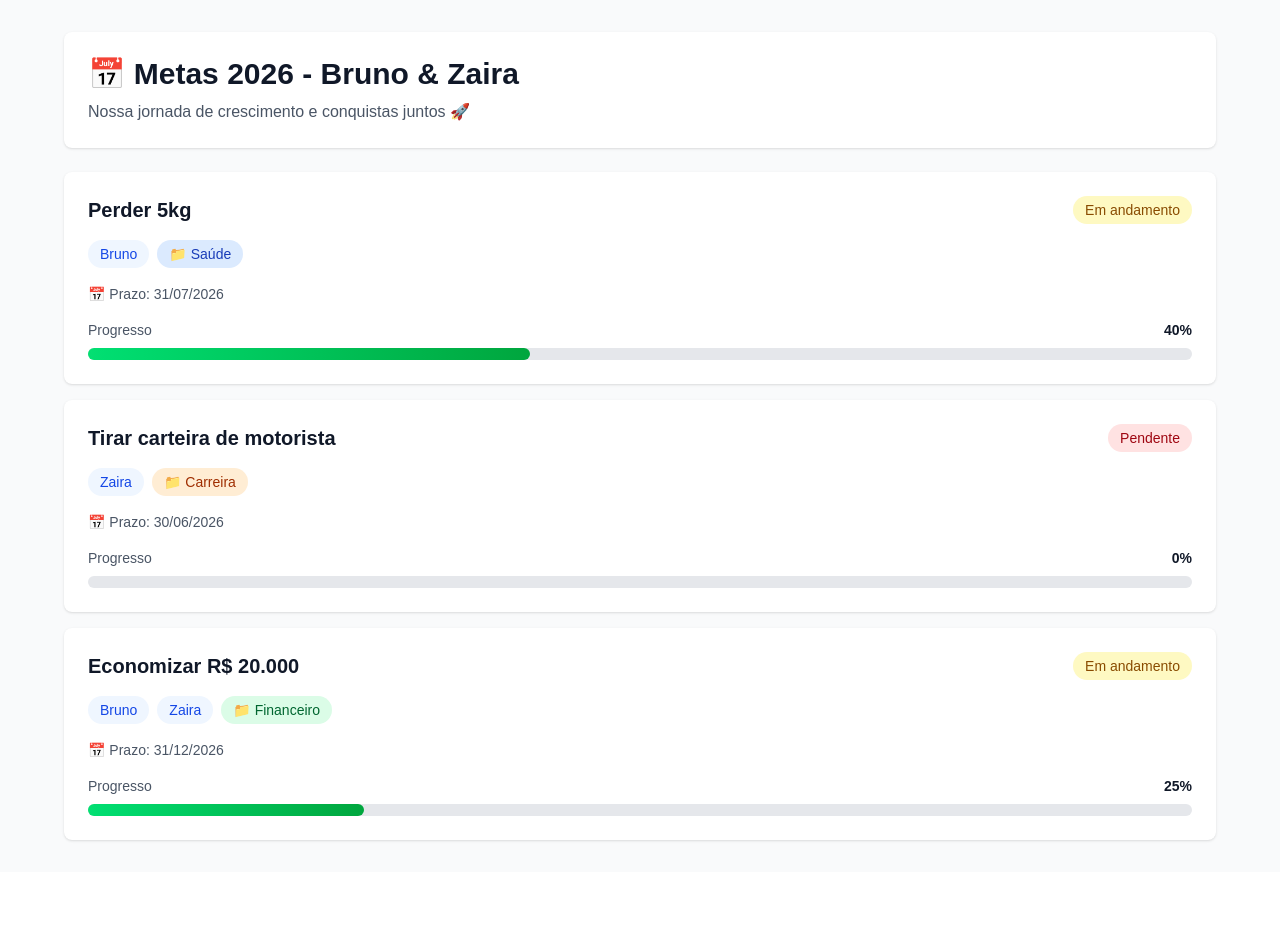
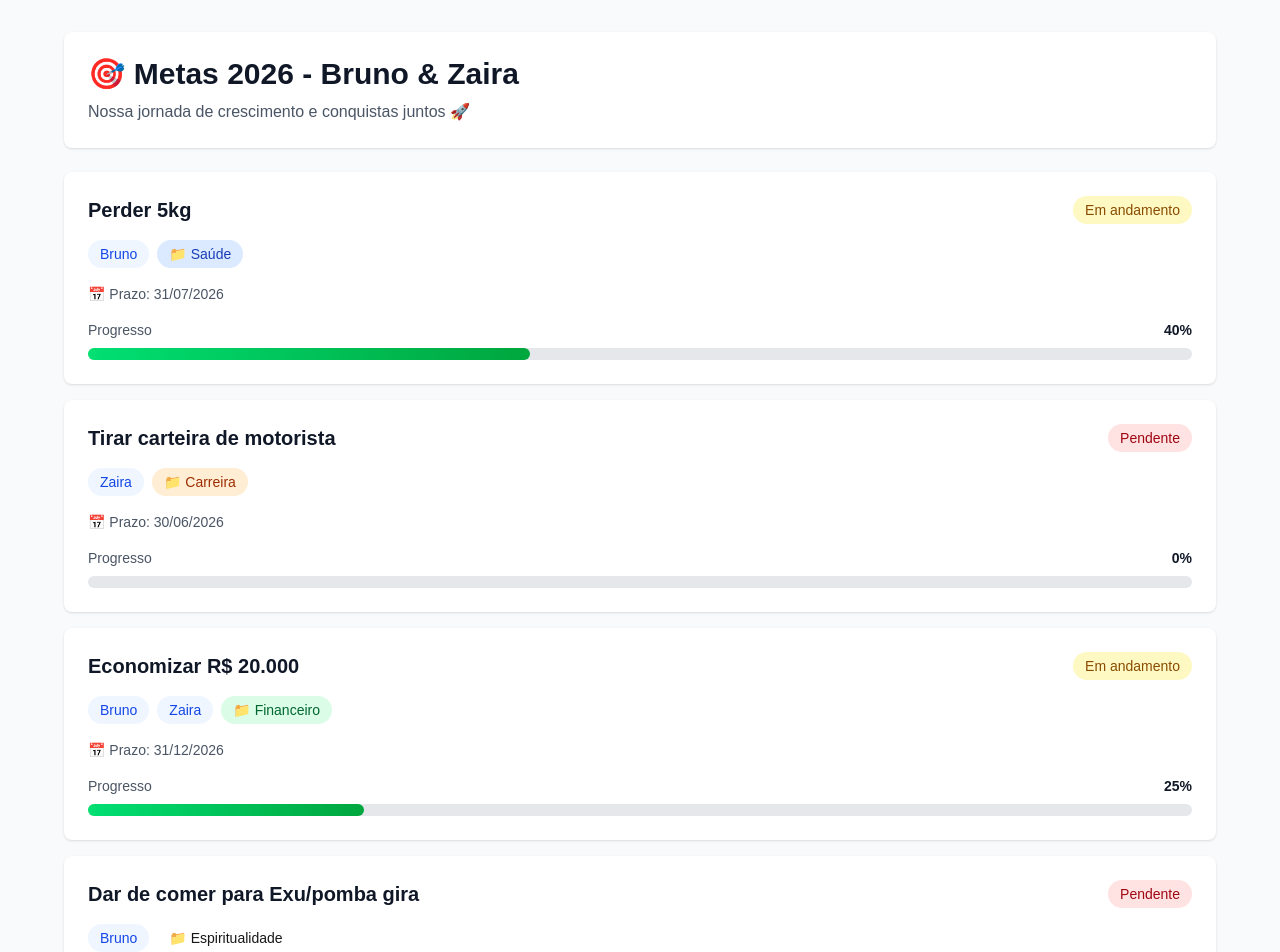
Before and after one commit to Bruno7romano/Sistema-metas, a Next.js app: page / in a window 1280 px wide. Shown: the top 952 px of the page. Before the commit the page ends 872 px from the top, so only its background shows below. Built offline with nearby package versions, Linux system fonts and the light colour scheme.

Commit message:
att jornada

```diff
--- a/app/page.tsx
+++ b/app/page.tsx
@@ -4,7 +4,7 @@ export default function Home() {
       <div className="max-w-6xl mx-auto">
         <div className="bg-white rounded-lg shadow-sm p-6 mb-6">
           <h1 className="text-3xl font-bold text-gray-900 mb-2">
-            📅 Metas 2026 - Bruno & Zaira
+            🎯 Metas 2026 - Bruno & Zaira
           </h1>
           <p className="text-gray-600">
             Nossa jornada de crescimento e conquistas juntos 🚀
@@ -37,6 +37,15 @@ export default function Home() {
             prazo="31/12/2026"
             status="Em andamento"
             progresso={25}
+          />
+
+          <CardMeta
+            titulo="Dar de comer para Exu/pomba gira"
+            responsavel="Bruno"
+            categoria="Espiritualidade"
+            prazo="30/12/2025"
+            status="Pendente"
+            progresso={0}
           />
         </div>
       </div>
```
Also changed, not shown: 1 other file (tests, documents, lock files or other folders).
